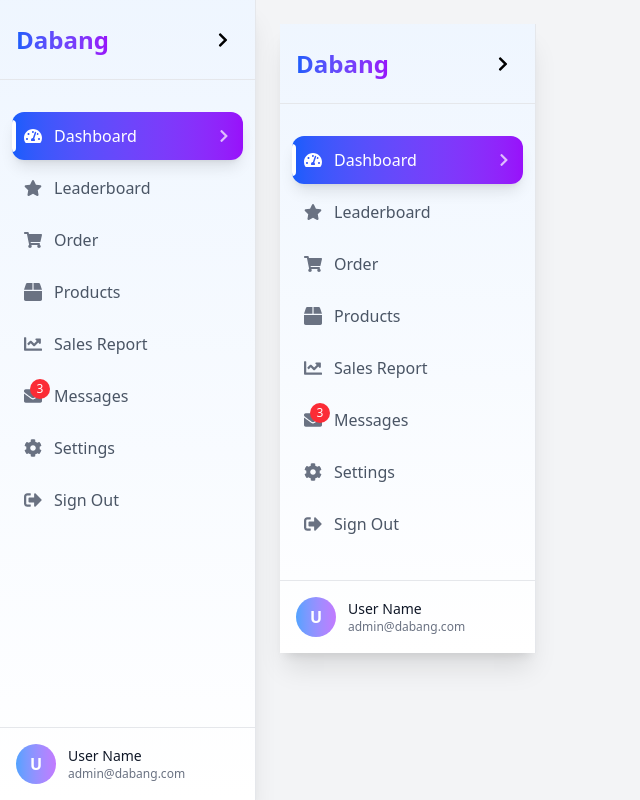
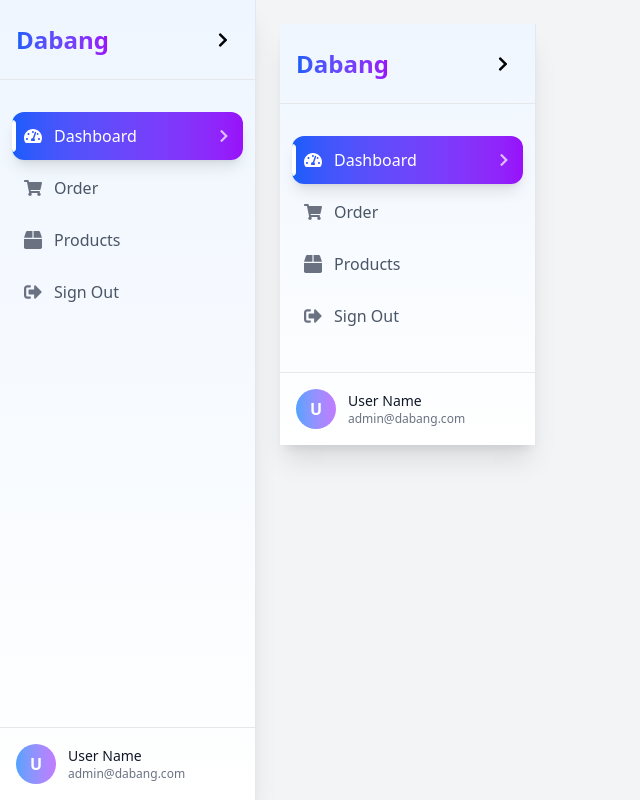
Before and after one commit to Donlawat129/stock-goods, a React (Vite) app: page /dashboard/sidebar in a window 1280 px wide. Shown: the whole page, without its empty margins (0-640 px from the left). Built offline with nearby package versions, Linux system fonts and the light colour scheme.

Commit message:
แก้ไขนิดๆ

```diff
--- a/src/components/pages/Dashboard/Dashboard.tsx
+++ b/src/components/pages/Dashboard/Dashboard.tsx
@@ -62,7 +62,7 @@ const DashboardContent = () => {
   // Mock data for charts
   const visitorData = [65, 59, 80, 81, 56, 55, 40, 58, 75, 82, 90, 95];
   const revenueData = [1200, 1900, 1500, 2100, 1800, 2500, 2200, 2800, 3200, 3500, 3800, 4200];
-  const targetData = [80, 85, 75, 90, 95, 87, 92, 98, 100, 95, 97, 99];
+
 
   return (
     <div className="flex-1 p-6 space-y-6 bg-gradient-to-br from-gray-50 to-blue-50 min-h-screen">
--- a/src/components/pages/Dashboard/Sidebar.tsx
+++ b/src/components/pages/Dashboard/Sidebar.tsx
@@ -1,12 +1,8 @@
 // src/components/Sidebar.jsx
 import {
   FaTachometerAlt,
-  FaStar,
   FaShoppingCart,
   FaBox,
-  FaChartLine,
-  FaEnvelope,
-  FaCog,
   FaSignOutAlt,
   FaChevronRight,
   FaTimes,
@@ -21,12 +17,8 @@ const Sidebar = () => {
 
   const navItems = [
     { icon: <FaTachometerAlt />, text: "Dashboard" },
-    { icon: <FaStar />, text: "Leaderboard" },
     { icon: <FaShoppingCart />, text: "Order" },
     { icon: <FaBox />, text: "Products" },
-    { icon: <FaChartLine />, text: "Sales Report" },
-    { icon: <FaEnvelope />, text: "Messages", badge: 3 },
-    { icon: <FaCog />, text: "Settings" },
     { icon: <FaSignOutAlt />, text: "Sign Out" },
   ];
 
@@ -103,11 +95,6 @@ const Sidebar = () => {
                   <div className={`text-lg ${activeItem === item.text ? 'text-white' : 'text-gray-500 group-hover:text-blue-600'}`}>
                     {item.icon}
                   </div>
-                  {item.badge && (
-                    <span className="absolute -top-2 -right-2 bg-red-500 text-white text-xs rounded-full h-5 w-5 flex items-center justify-center">
-                      {item.badge}
-                    </span>
-                  )}
                 </div>
 
                 {!isCollapsed && (
@@ -123,11 +110,6 @@ const Sidebar = () => {
                 {isCollapsed && (
                   <div className="absolute left-full ml-3 px-2 py-1 bg-gray-900 text-white text-sm rounded-md opacity-0 group-hover:opacity-100 transition-opacity duration-200 whitespace-nowrap">
                     {item.text}
-                    {item.badge && (
-                      <span className="ml-1 bg-red-500 text-white text-xs rounded-full h-4 w-4 flex items-center justify-center ">
-                        {item.badge}
-                      </span>
-                    )}
                   </div>
                 )}
               </a>
```
Also changed, not shown: src/components/pages/ForntEnd/Navbar.tsx (added).
